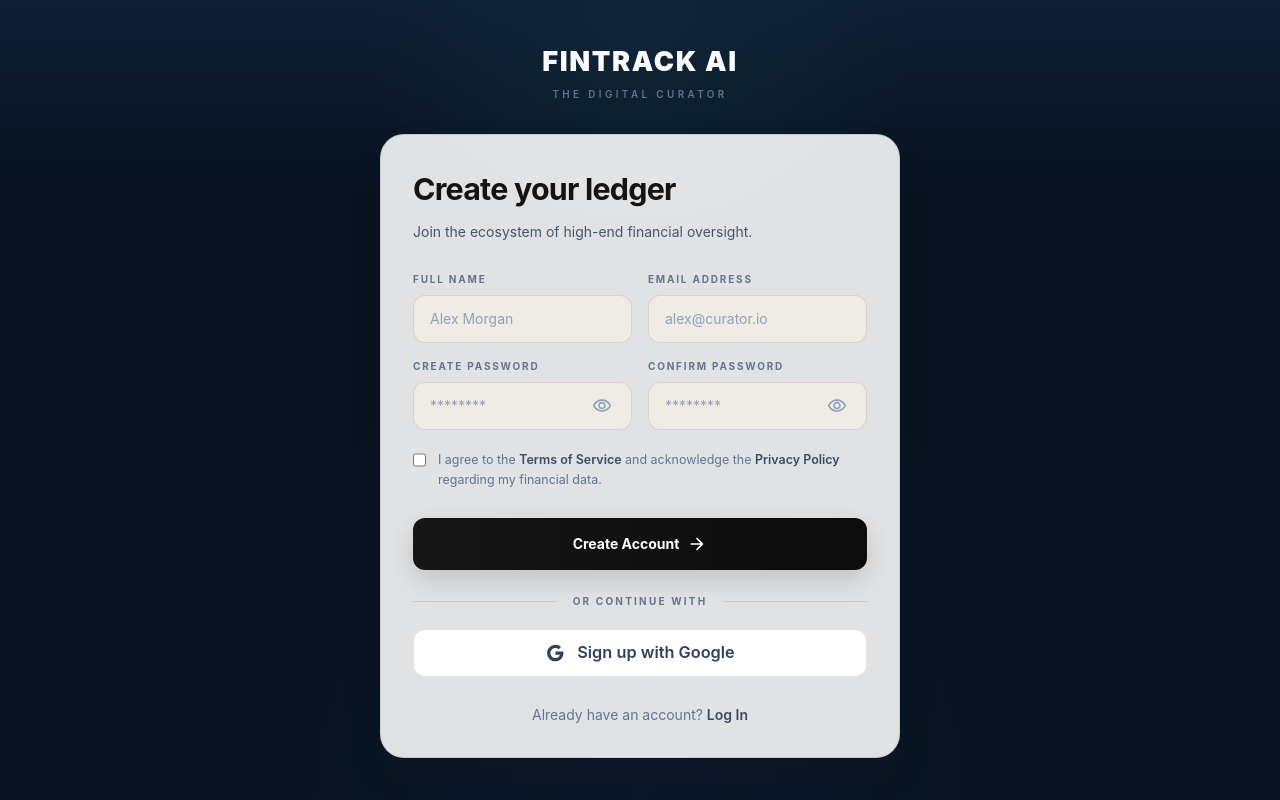
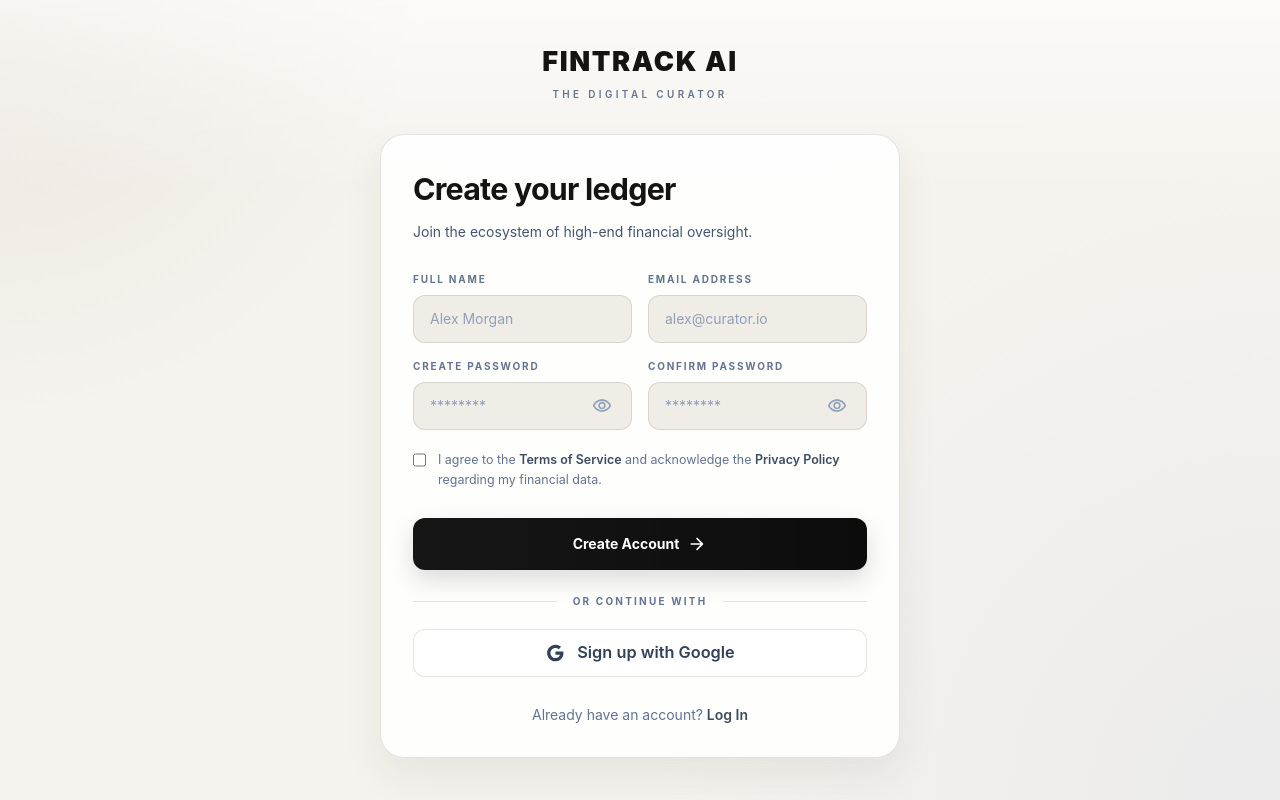
Before and after one commit to Chu29/fintrack-ai, a React (Vite) app in the folder client/: page /create-account in a window 1280 px wide. Built offline with nearby package versions, Linux system fonts and the light colour scheme.

Commit message:
feat: refactor CreateAccount component to use authStyles for improved styling

```diff
--- a/client/src/pages/CreateAccount/CreateAccount.jsx
+++ b/client/src/pages/CreateAccount/CreateAccount.jsx
@@ -1,6 +1,7 @@
 import { useState } from 'react'
 
 import SignUp from '../_components/SignUp'
+import { authStyles as auth } from '../_components/authStyles'
 
 const CreateAccount = () => {
   const [formData, setFormData] = useState({
@@ -28,24 +29,14 @@ const CreateAccount = () => {
   }
 
   return (
-    <main className="relative min-h-screen overflow-hidden bg-[#091321] px-4 py-10 text-slate-100 sm:px-6">
-      <div
-        className="pointer-events-none absolute inset-0 bg-[radial-gradient(circle_at_top,rgba(49,214,201,0.10),transparent_28%),radial-gradient(circle_at_bottom,rgba(12,24,46,0.72),transparent_45%)]"
-        aria-hidden="true"
-      />
-      <div
-        className="pointer-events-none absolute inset-x-0 top-0 h-48 bg-linear-to-b from-[#10233b] to-transparent opacity-70"
-        aria-hidden="true"
-      />
+    <main className={auth.page}>
+      <div className={auth.ambient} aria-hidden="true" />
+      <div className={auth.topWash} aria-hidden="true" />
 
       <div className="relative mx-auto flex min-h-[calc(100vh-5rem)] w-full max-w-130 flex-col items-center justify-center">
         <header className="mb-8 text-center">
-          <p className="text-[1.7rem] font-black uppercase tracking-[0.06em] text-slate-50">
-            Fintrack AI
-          </p>
-          <p className="mt-1 text-[0.62rem] font-semibold uppercase tracking-[0.34em] text-slate-500">
-            The Digital Curator
-          </p>
+          <p className={auth.brand}>Fintrack AI</p>
+          <p className={auth.brandSub}>The Digital Curator</p>
         </header>
         <SignUp
           formData={formData}
```
